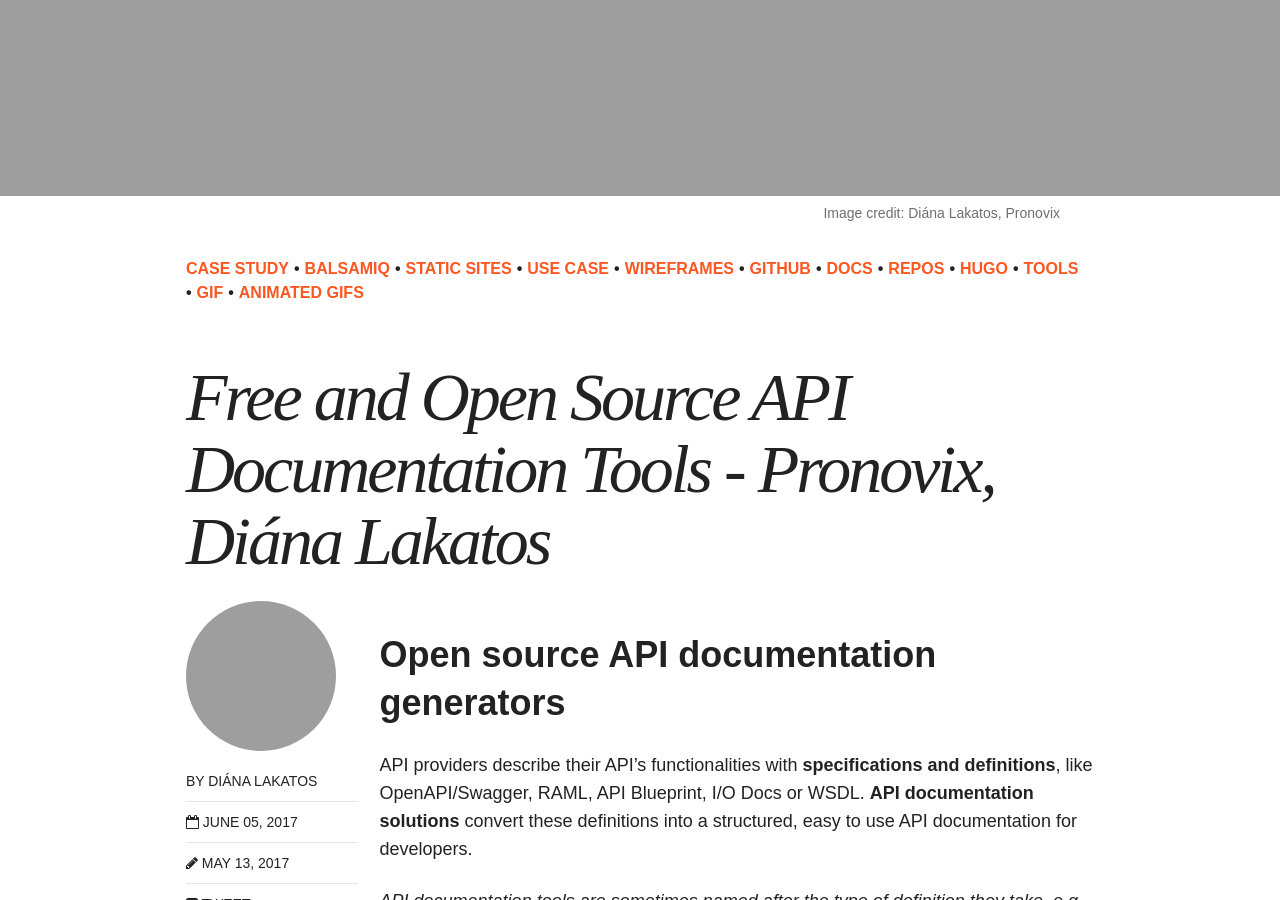
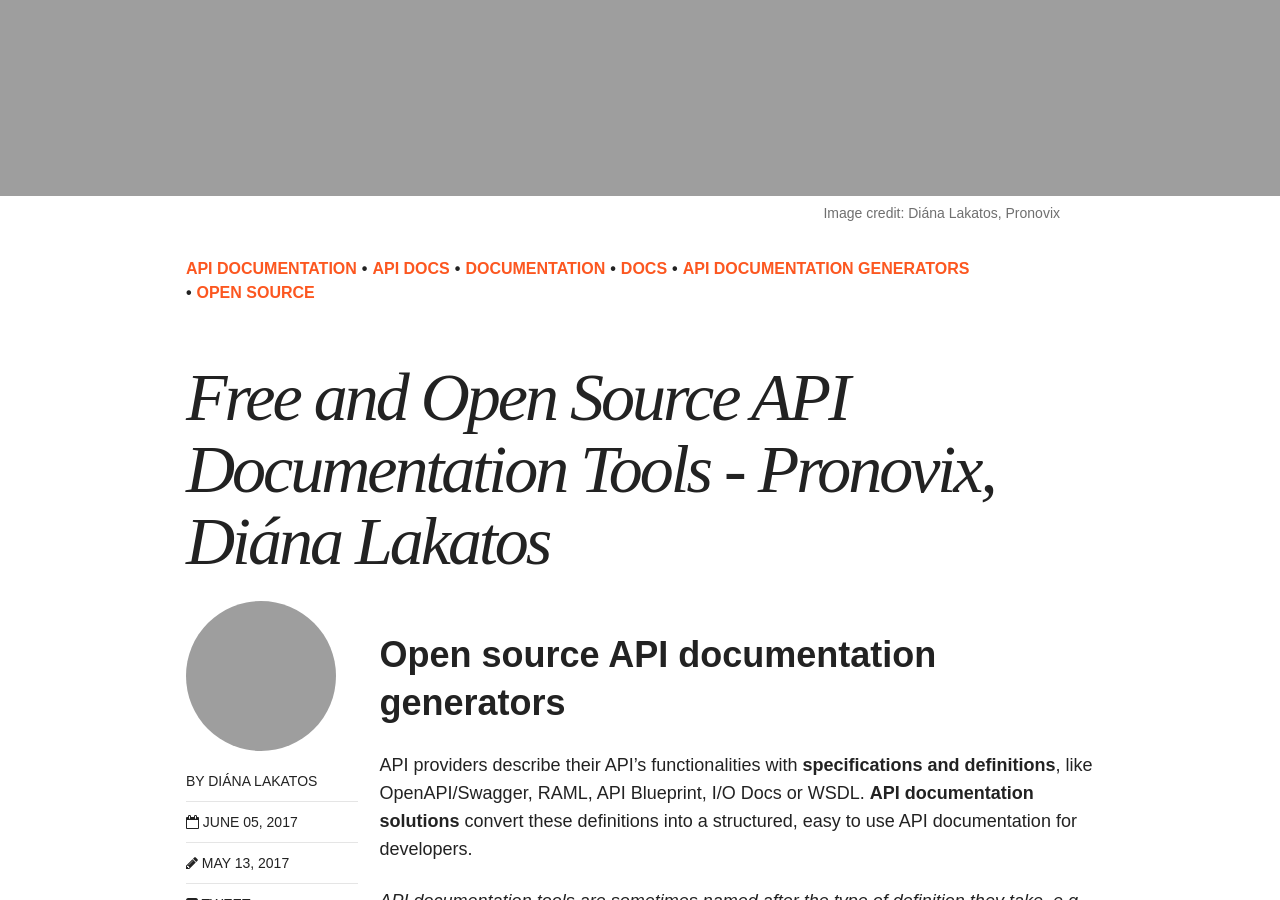
Before and after one commit to justwriteclick/docslikecode, a Jekyll site: the page built from _posts/articles/2017-06-05-free-open-source-api-doc-tools.md, in a window 1280 px wide and 900 px high, scrolled down 918 px. Built offline with Jekyll 4.4.1, drawn with Linux system fonts in a browser that asks for light colours; nearby versions of some CDN libraries; grey boxes are pictures that could not be loaded.

```diff
--- a/_posts/articles/2017-06-05-free-open-source-api-doc-tools.md
+++ b/_posts/articles/2017-06-05-free-open-source-api-doc-tools.md
@@ -1,11 +1,11 @@
 ---
 layout: post
 title: Free and Open Source API Documentation Tools - Pronovix, Diána Lakatos
-excerpt: "Diána Lakatos, a technical writer with developer portal creation experts Pronovix, explores free and open source API documentation solutions. Her compiled results of the research was original posted on the Pronovix blog."
+excerpt: "Diána Lakatos, a technical writer with developer portal creation specialists Pronovix, explores free and open source API documentation solutions. Her compiled results of the research were originally posted on the Pronovix blog."
 modified: Sat May 13 18:38:24 CDT 2017
 categories: articles
 author: diana_lakatos
-tags: [case study, balsamiq, static sites, use case, wireframes, github, docs, repos, hugo, tools, gif, animated gifs]
+tags: [API documentation, API docs, documentation, docs, API documentation generators, open source]
 image:
   feature: api-documentation.png
   credit: Diána Lakatos, Pronovix
```
